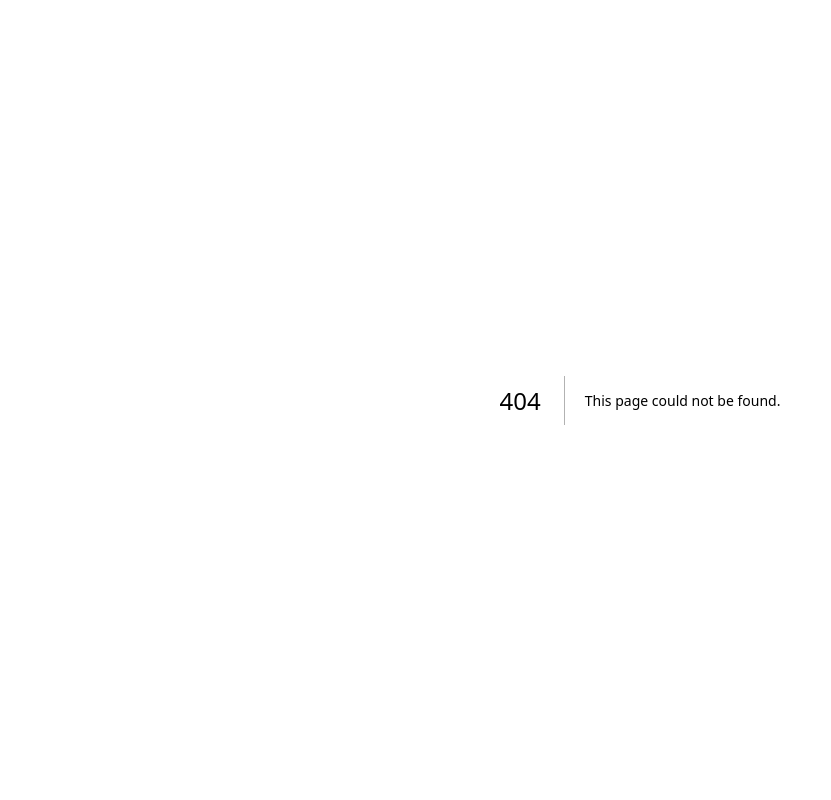
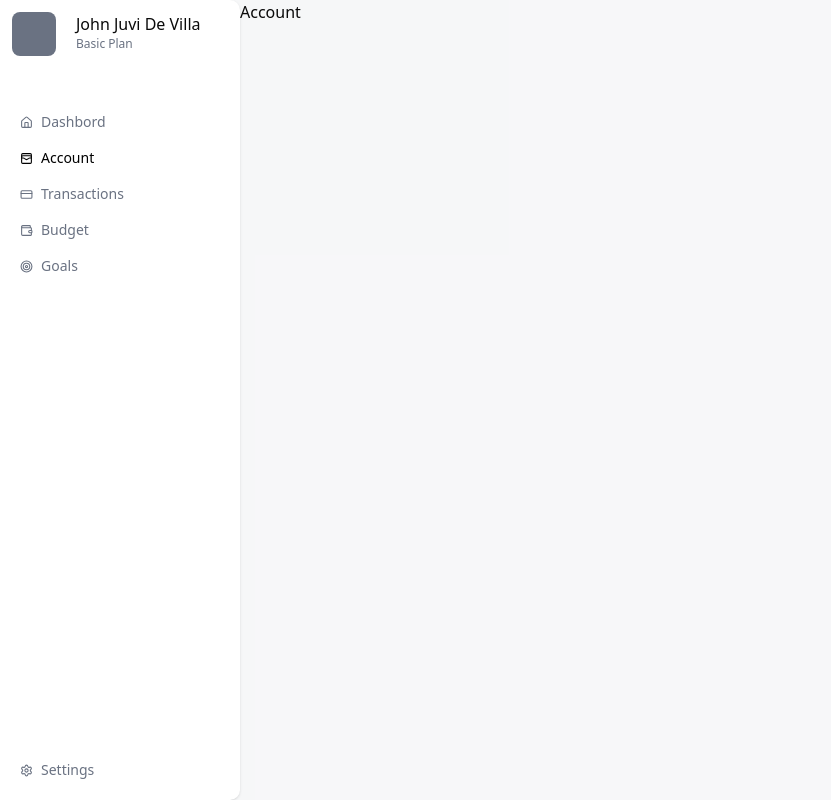
Before and after one commit to TheSciCoder3000/money-management-ai, a Next.js app: page /account in a window 1280 px wide. Before the commit this address had no page. Shown: the whole page, without its empty margins (0-831 px from the left). Built offline with nearby package versions, Linux system fonts and the light colour scheme.

Commit message:
account page

```diff
--- /dev/null
+++ b/app/(app)/account/page.tsx
@@ -0,0 +1,7 @@
+import React from "react";
+
+const Account = () => {
+  return <div>Account</div>;
+};
+
+export default Account;
--- a/app/(app)/transactions/page.tsx
+++ b/app/(app)/transactions/page.tsx
@@ -1,11 +1,11 @@
 import React from "react";
 
-function Transacctions() {
+function Transactions() {
   return (
     <div>
-      <h1>Transacctions</h1>
+      <h1>Transactions</h1>
     </div>
   );
 }
 
-export default Transacctions;
+export default Transactions;
--- a/features/Navbar/Navbar.tsx
+++ b/features/Navbar/Navbar.tsx
@@ -1,7 +1,14 @@
 import React from "react";
 import Profile from "./Profile";
 import { Route } from "next";
-import { CreditCard, Home, Settings, Target, Wallet } from "lucide-react";
+import {
+  CreditCard,
+  Home,
+  Settings,
+  Target,
+  Wallet,
+  WalletCards,
+} from "lucide-react";
 import LinkItem from "./LinkItem";
 
 const RoutesData: { label: string; href: Route; icon: typeof Settings }[] = [
@@ -9,6 +16,11 @@ const RoutesData: { label: string; href: Route; icon: typeof Settings }[] = [
     label: "Dashbord",
     href: "/",
     icon: Home,
+  },
+  {
+    label: "Account",
+    href: "/account",
+    icon: WalletCards,
   },
   {
     label: "Transactions",
```
